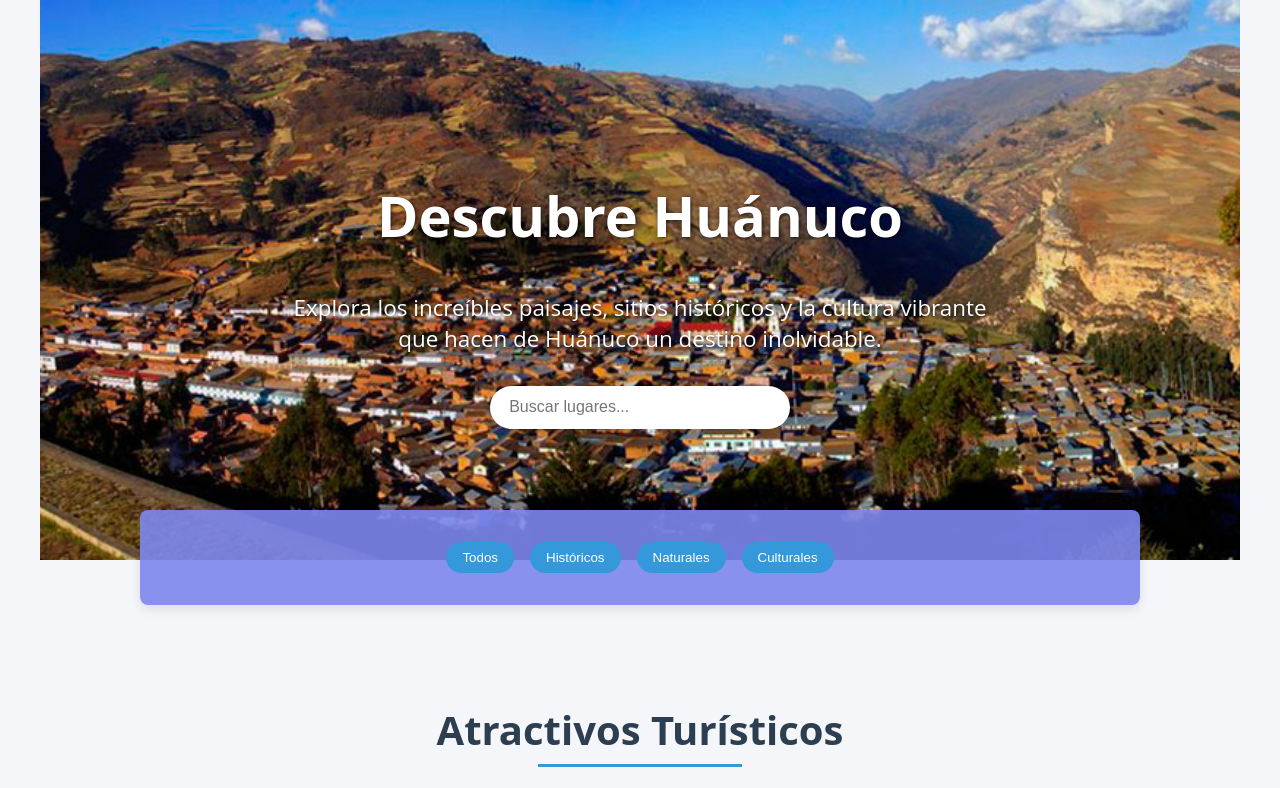
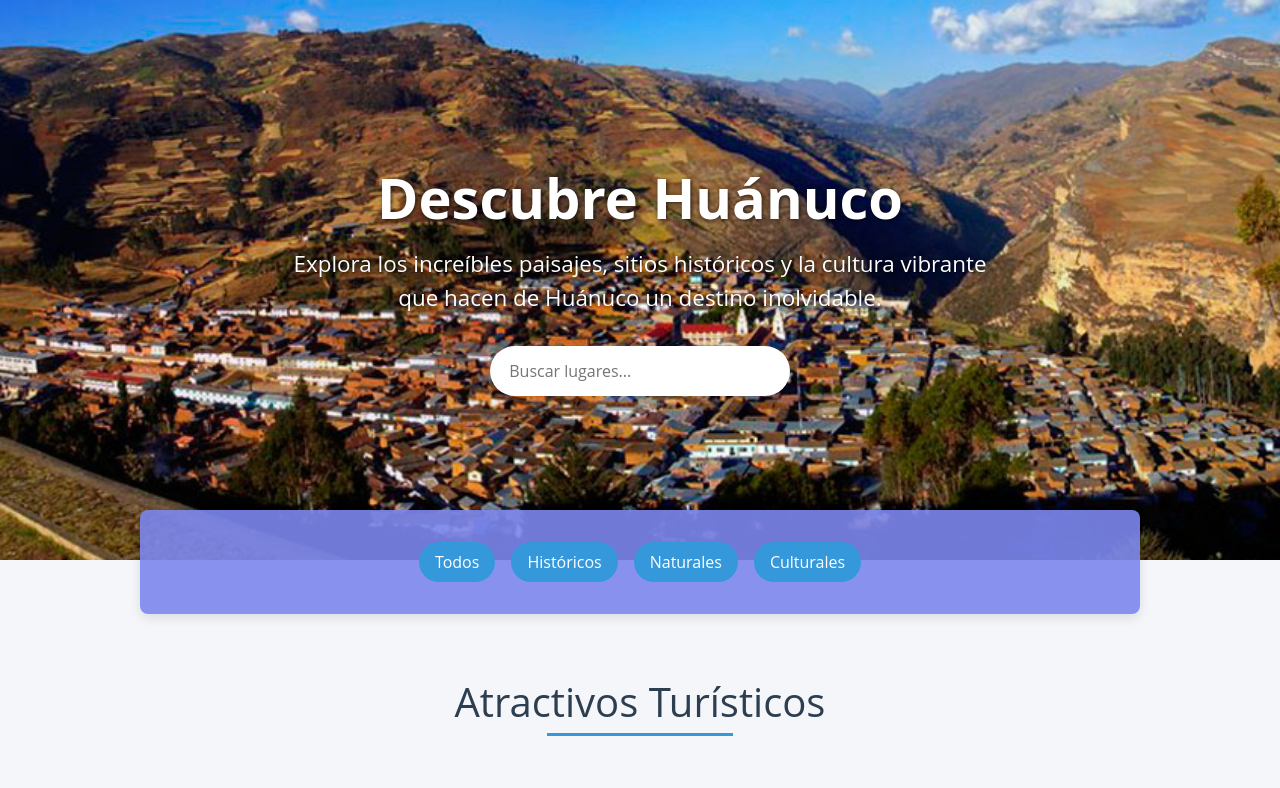
Before and after one commit to ELIAS24RIVERA/huamalies, a React (Create React App) app: page / in a window 1280 px wide. Shown: the top 788 px of the page. Built offline with nearby package versions, Linux system fonts and the light colour scheme.

Commit message:
avance de areglos

```diff
--- a/package.json
+++ b/package.json
@@ -6,6 +6,7 @@
     "@fortawesome/free-solid-svg-icons": "^6.5.0",
     "@fortawesome/react-fontawesome": "^0.2.0",
     "@mui/material": "^5.15.17",
+    "bootstrap": "^5.3.6",
     "moment": "^2.29.4",
     "react": "^18.2.0",
     "react-dom": "^18.2.0",
--- a/src/components/Header.jsx
+++ b/src/components/Header.jsx
@@ -3,11 +3,12 @@ import styled from 'styled-components';
 // CORRECCIÓN: Cambiar estas rutas por las correctas (ejemplo suponiendo que están en la misma carpeta)
 import Filters from './Filters';
 import FilterText from './FilterText';
+import 'bootstrap/dist/css/bootstrap.min.css';
 
 // Estilos generales
 const MainContainer = styled.div`
   font-family: 'Open Sans', sans-serif;
-  max-width: 1200px;
+  max-width: 1400px;
   margin: 0 auto;
   color: #333;
 `;
```
Also changed, not shown: 1 other file (tests, documents, lock files or other folders).
